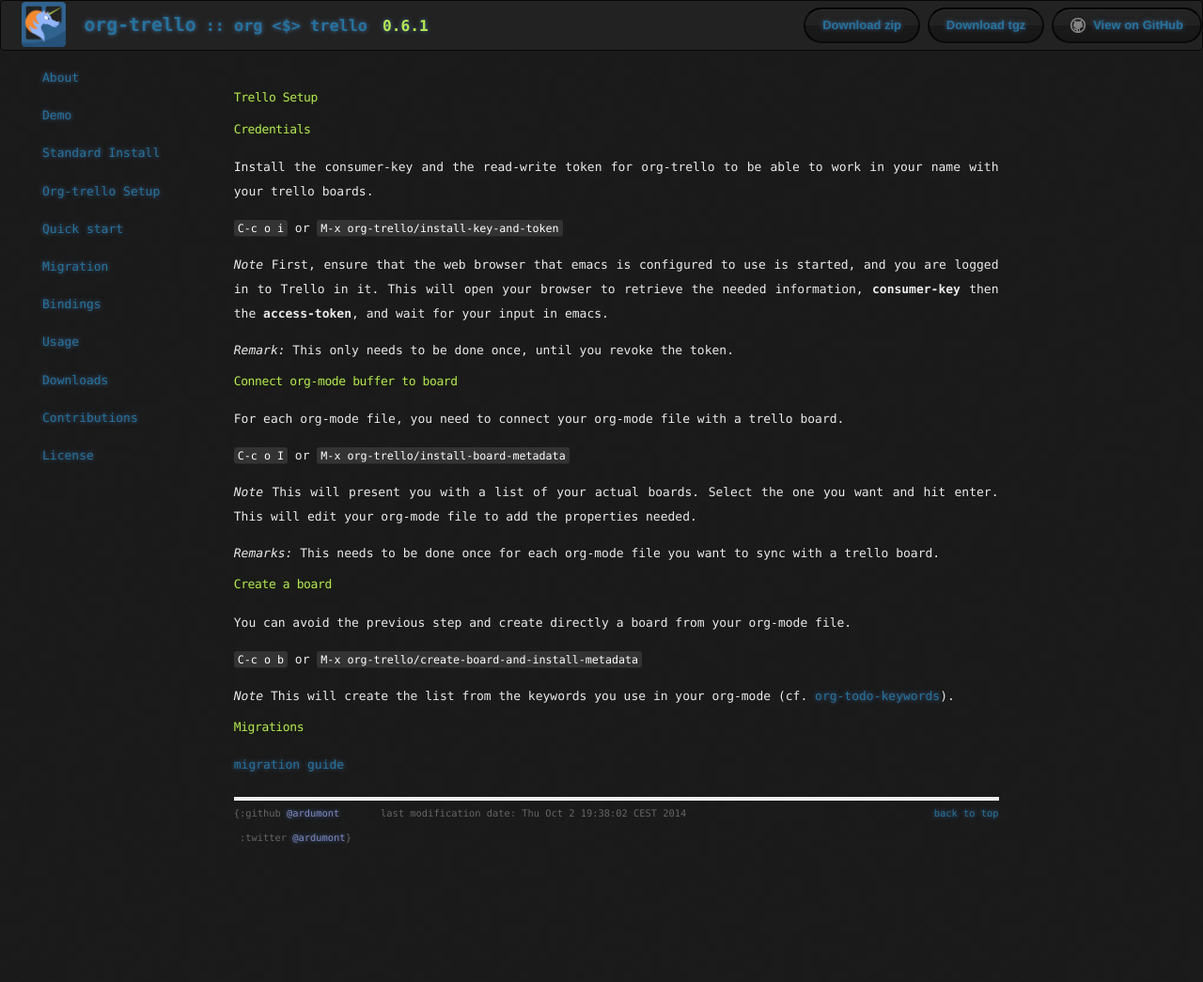
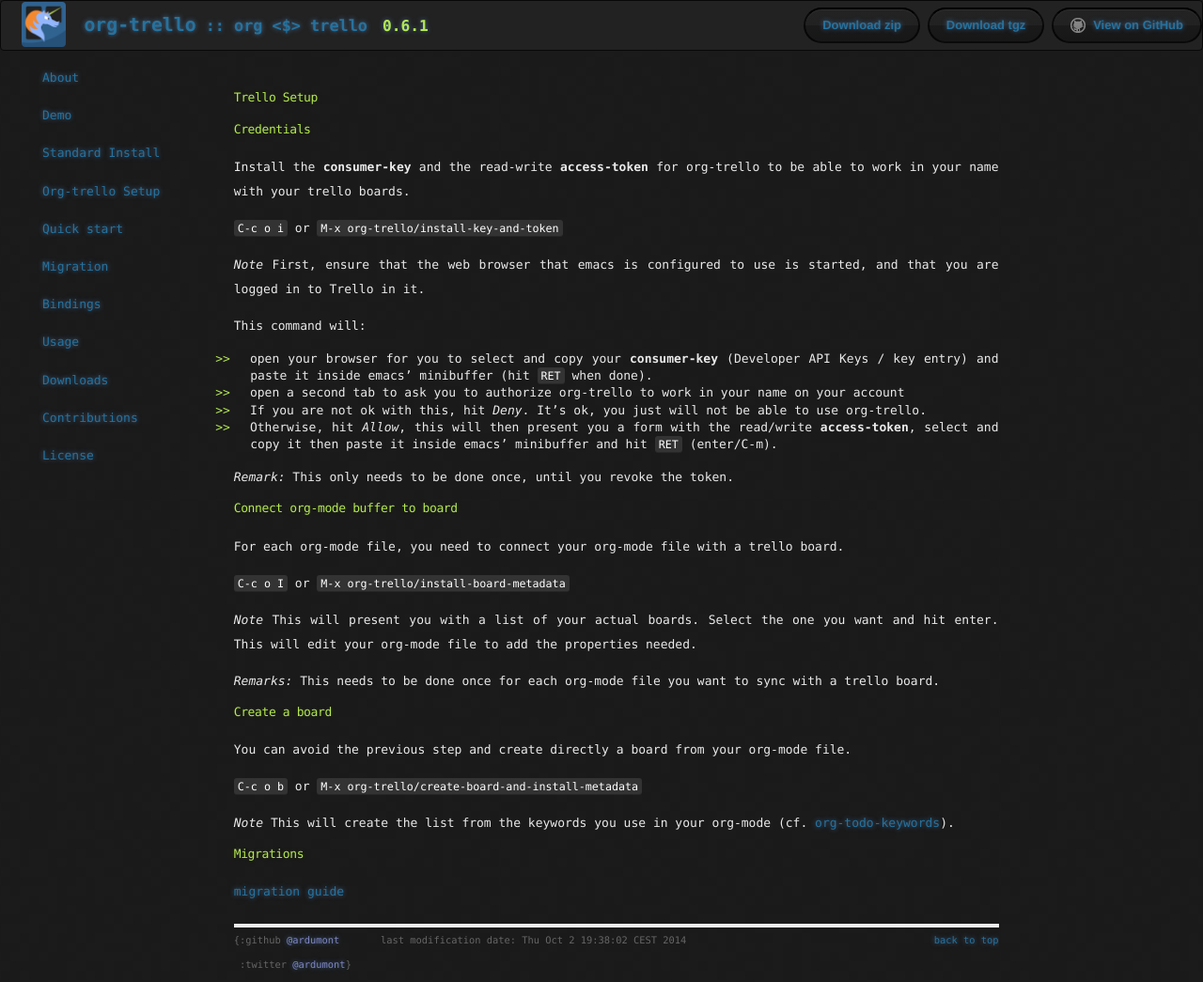
Before and after one commit to org-trello/org-trello.github.io, a Jekyll site: the page built from trello-setup.md, in a window 1280 px wide. Shown: the whole page at 94% size. Built offline with Jekyll 4.4.1, drawn with Linux system fonts in a browser that asks for light colours; nearby versions of some CDN libraries; library files that are not in the unit come from our copies; Markdown is read by kramdown in place of the engine named in the settings; before the commit the page ends 910 px from its top, so only the background shows below that.

Commit message:
Improve trello-setup explanation regarding M-x org-trello/install-key-and-token. Issue that revealed that those information were not apparent - https://github.com/org-trello/org-trello/issues/207

```diff
--- a/trello-setup.md
+++ b/trello-setup.md
@@ -6,13 +6,19 @@ date:   2014-03-16 11:01:52
 
 ## Credentials
 
-Install the consumer-key and the read-write token for org-trello to be able to work in your name with your trello boards.
+Install the **consumer-key** and the read-write **access-token** for org-trello to be able to work in your name with your trello boards.
 
 <kbd>C-c o i</kbd> or <kbd>M-x org-trello/install-key-and-token</kbd>
 
 *Note*
-First, ensure that the web browser that emacs is configured to use is started, and you are logged in to Trello in it.
-This will open your browser to retrieve the needed information, **consumer-key** then the **access-token**, and wait for your input in emacs.
+First, ensure that the web browser that emacs is configured to use is started, and that you are logged in to Trello in it.
+
+This command will:
+
+- open your browser for you to select and copy your **consumer-key** (Developer API Keys / key entry) and paste it inside emacs' minibuffer (hit <kbd>RET</kbd> when done).
+- open a second tab to ask you to authorize org-trello to work in your name on your account
+- If you are not ok with this, hit *Deny*. It's ok, you just will not be able to use org-trello.
+- Otherwise, hit *Allow*, this will then present you a form with the read/write **access-token**, select and copy it then paste it inside emacs' minibuffer and hit <kbd>RET</kbd> (enter/C-m).
 
 *Remark:* This only needs to be done once, until you revoke the token.
 
```
